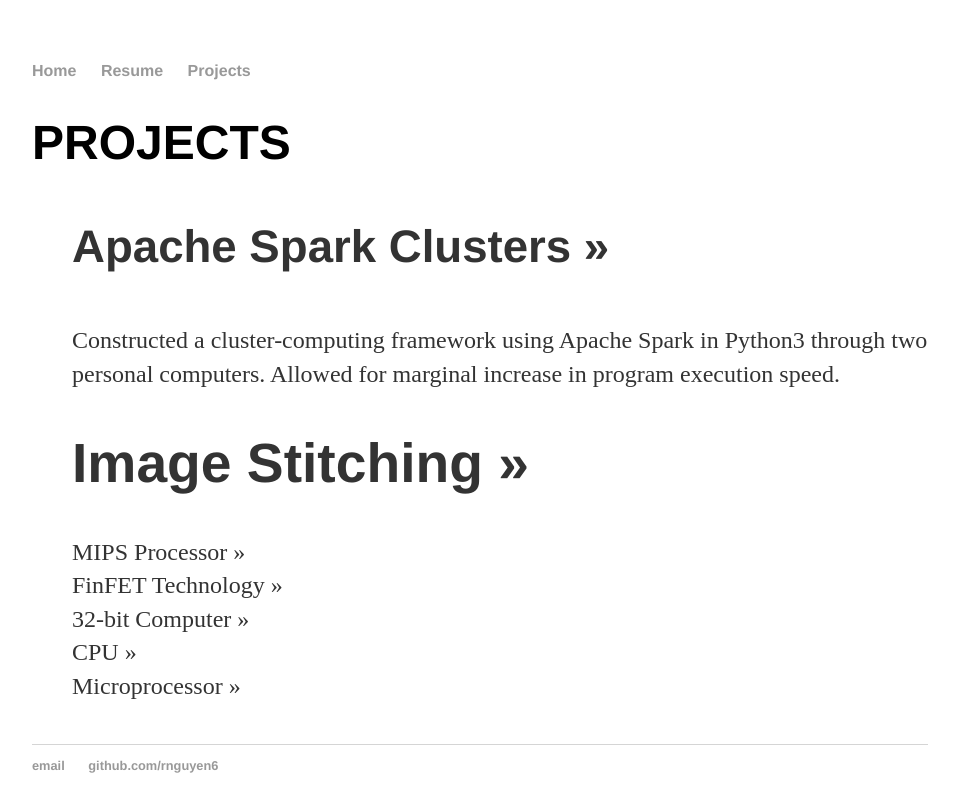
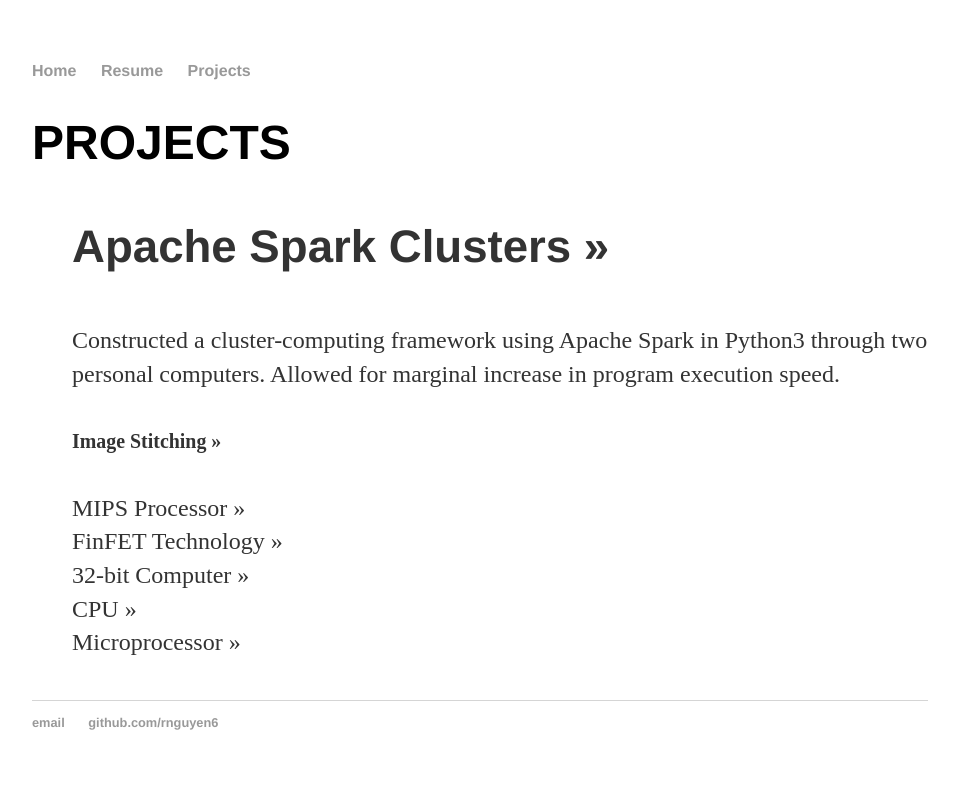
Before and after one commit to rnguyen6/rnguyen6.github.io, a Jekyll site: the page built from projects/index.html, in a window 1280 px wide. Shown: the top 812 px of the page, without its empty margins (160-1119 px from the left). Built offline with Jekyll 4.4.1, drawn with Linux system fonts in a browser that asks for light colours.

```diff
--- a/projects/index.html
+++ b/projects/index.html
@@ -9,7 +9,7 @@ title: Projects
     Constructed a cluster-computing framework using Apache Spark in Python3 through two personal computers. Allowed for marginal increase in program execution speed.
 </li>
 <li>
-    <h3><span>Image Stitching</span> &raquo;</h3>
+    <h5><span>Image Stitching</span> &raquo;</h5>
 </li>
 <li><span>MIPS Processor</span> &raquo;</li>
 <li><span>FinFET Technology</span> &raquo;</li>
```
